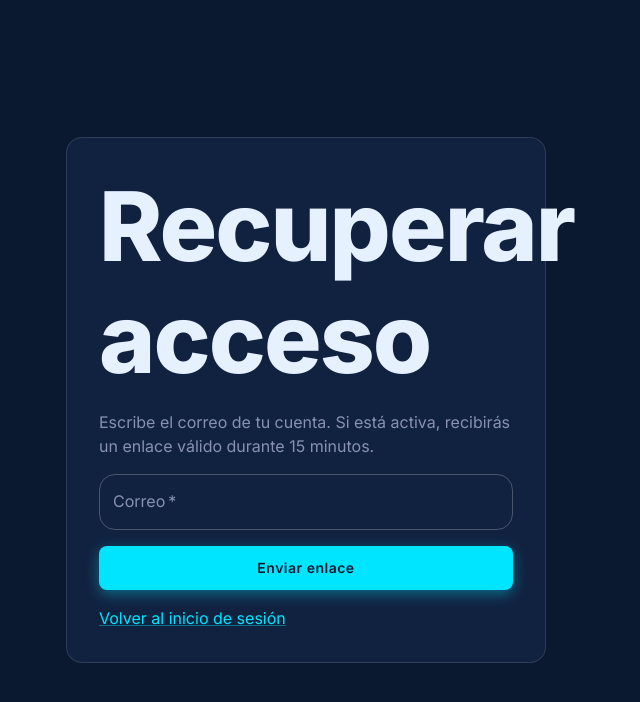
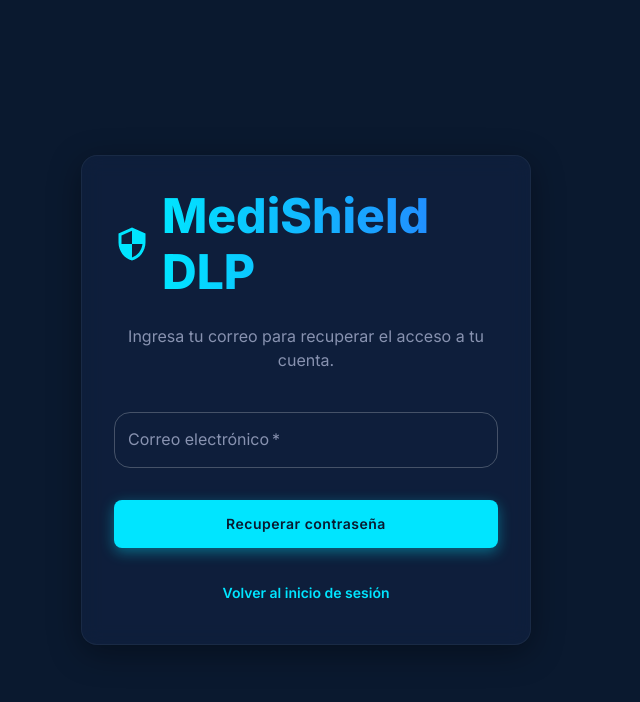
Before and after one commit to EstebanRodriguezSarmiento19/MediShield-DLP, a React (Vite) app in the folder client/: page /forgot-password in a window 1280 px wide. Shown: the top 702 px of the page, without its empty margins (334-974 px from the left). Built offline with nearby package versions, Linux system fonts and the light colour scheme; no server answers.

Commit message:
Fix: Diseño corregido en pantallas de autenticación y solucion bug de contraseña

```diff
--- a/client/src/features/auth/ForgotPasswordPage.jsx
+++ b/client/src/features/auth/ForgotPasswordPage.jsx
@@ -1,24 +1,60 @@
-import {useState} from 'react';
-import {Alert,Box,Button,Link,Paper,Stack,TextField,Typography} from '@mui/material';
-import {Link as RouterLink} from 'react-router-dom';
-import api from '../../shared/services/api.js';
+import { useState } from 'react';
+import { Box, Card, CardContent, TextField, Button, Typography, Link as MuiLink, Alert } from '@mui/material';
+import { Security as SecurityIcon } from '@mui/icons-material';
+import { Link } from 'react-router-dom';
 
-export default function ForgotPasswordPage(){
- const [email,setEmail]=useState(''),[busy,setBusy]=useState(false),[error,setError]=useState(''),[done,setDone]=useState(false);
- async function submit(event){
-  event.preventDefault();setBusy(true);setError('');
-  try{await api.post('/auth/password/forgot',{email});setDone(true);}
-  catch(err){setError(err.message);}finally{setBusy(false);}
- }
- return <Box sx={{minHeight:'100vh',display:'grid',placeItems:'center',p:2}}><Paper variant="outlined" sx={{p:4,width:'100%',maxWidth:480}}>
-  <Stack spacing={2} component="form" onSubmit={submit}>
-   <Typography variant="h1">Recuperar acceso</Typography>
-   <Typography color="text.secondary">Escribe el correo de tu cuenta. Si está activa, recibirás un enlace válido durante 15 minutos.</Typography>
-   <TextField label="Correo" type="email" autoComplete="email" value={email} onChange={event=>setEmail(event.target.value)} required/>
-   {error&&<Alert severity="error">{error}</Alert>}
-   {done&&<Alert severity="success">Si la cuenta existe y está activa, recibirás un enlace para elegir una contraseña nueva. Revisa también la carpeta de spam.</Alert>}
-   <Button type="submit" variant="contained" disabled={busy}>{busy?'Enviando…':'Enviar enlace'}</Button>
-   <Link component={RouterLink} to="/login">Volver al inicio de sesión</Link>
-  </Stack>
- </Paper></Box>;
+export default function ForgotPasswordPage() {
+  const [correo, setCorreo] = useState('');
+  const [mensaje, setMensaje] = useState('');
+  const [error, setError] = useState('');
+
+  const handleSubmit = async (e) => {
+    e.preventDefault();
+    setError('');
+    setMensaje('');
+
+    try {
+      // TU LÓGICA DE API AQUÍ
+      console.log('Solicitando recuperación para:', correo);
+      setMensaje('Si el correo está registrado, recibirás un enlace de recuperación en breve.');
+    } catch (err) {
+      setError('Hubo un problema al procesar la solicitud.');
+    }
+  };
+
+  return (
+    <Box sx={{ display: 'flex', minHeight: '100vh', alignItems: 'center', justifyContent: 'center', p: 2 }}>
+      <Card sx={{ maxWidth: 450, width: '100%', p: 2 }}>
+        <CardContent>
+          <Box sx={{ display: 'flex', alignItems: 'center', justifyContent: 'center', mb: 3 }}>
+            <SecurityIcon sx={{ color: 'primary.main', mr: 1.5, fontSize: 36 }} />
+            <Typography variant="h3" component="h1" sx={{ fontWeight: 800, background: 'linear-gradient(90deg, #00E5FF 0%, #2979FF 100%)', WebkitBackgroundClip: 'text', WebkitTextFillColor: 'transparent' }}>
+              MediShield DLP
+            </Typography>
+          </Box>
+
+          <Typography variant="body1" color="text.secondary" sx={{ mb: 3, textAlign: 'center' }}>
+            Ingresa tu correo para recuperar el acceso a tu cuenta.
+          </Typography>
+
+          {error && <Alert severity="error" sx={{ mb: 3 }}>{error}</Alert>}
+          {mensaje && <Alert severity="success" sx={{ mb: 3 }}>{mensaje}</Alert>}
+
+          <form onSubmit={handleSubmit}>
+            <TextField fullWidth label="Correo electrónico" type="email" value={correo} onChange={(e) => setCorreo(e.target.value)} margin="normal" required variant="outlined" />
+
+            <Button fullWidth type="submit" variant="contained" color="primary" sx={{ mt: 3, mb: 2, py: 1.5 }}>
+              Recuperar contraseña
+            </Button>
+          </form>
+
+          <Box sx={{ textAlign: 'center', mt: 2 }}>
+            <MuiLink component={Link} to="/login" variant="body2" color="primary" sx={{ fontWeight: 600, textDecoration: 'none' }}>
+              Volver al inicio de sesión
+            </MuiLink>
+          </Box>
+        </CardContent>
+      </Card>
+    </Box>
+  );
 }
--- a/client/src/features/auth/LoginPage.jsx
+++ b/client/src/features/auth/LoginPage.jsx
@@ -1,27 +1,69 @@
-import {useEffect,useState} from 'react';
-import {Alert,Box,Button,Link,Paper,Stack,TextField,Typography} from '@mui/material';
-import {Link as RouterLink,Navigate} from 'react-router-dom';
-import {useAuth} from './AuthContext.jsx';
-import api from '../../shared/services/api.js';
+import { useState } from 'react';
+import { Box, Card, CardContent, TextField, Button, Typography, Link as MuiLink, Alert } from '@mui/material';
+import { Security as SecurityIcon } from '@mui/icons-material';
+import { Link, useNavigate } from 'react-router-dom';
+
 export default function LoginPage() {
- const {user,login}=useAuth();
- const [email,setEmail]=useState(''),[password,setPassword]=useState(''),[error,setError]=useState(''),[busy,setBusy]=useState(false);
- const [allowRegistration,setAllowRegistration]=useState(false);
- useEffect(()=>{api.get('/auth/config').then(response=>setAllowRegistration(response.data.allowPublicRegistration)).catch(()=>{});},[]);
- if(user)return <Navigate to="/dashboard" replace/>;
- async function submit(e){e.preventDefault();setError('');setBusy(true);try{await login(email,password);}catch(e){setError(e.message);}finally{setBusy(false);}}
- return <Box sx={{minHeight:'100vh',display:'grid',placeItems:'center',p:2}}>
-  <Paper variant="outlined" sx={{p:4,width:'100%',maxWidth:440}}>
-   <Typography variant="h1" gutterBottom>MediShield DLP</Typography>
-   <Typography color="text.secondary" sx={{mb:3}}>Acceso al laboratorio de protección de datos médicos.</Typography>
-   <Stack component="form" onSubmit={submit} spacing={2}>
-    <TextField label="Correo" type="email" autoComplete="username" value={email} onChange={e=>setEmail(e.target.value)} inputProps={{maxLength:150,pattern:"(?![^@]*\\.\\.)[a-zA-Z0-9](?:[a-zA-Z0-9._%+\\-]*[a-zA-Z0-9])?@[a-zA-Z0-9](?:[a-zA-Z0-9\\-]*[a-zA-Z0-9])?(?:\\.[a-zA-Z0-9](?:[a-zA-Z0-9\\-]*[a-zA-Z0-9])?)+",inputMode:"email"}} required/>
-    <TextField label="Contraseña" type="password" autoComplete="current-password" value={password} onChange={e=>setPassword(e.target.value)} required/>
-    {error&&<Alert severity="error">{error}</Alert>}
-    <Button type="submit" variant="contained" disabled={busy}>{busy?'Verificando…':'Iniciar sesión'}</Button>
-   </Stack>
-   <Typography variant="body2" sx={{mt:2,textAlign:'center'}}><Link component={RouterLink} to="/forgot-password">¿Olvidaste tu contraseña?</Link></Typography>
-   {allowRegistration&&<Typography variant="body2" sx={{mt:2,textAlign:'center'}}>¿No tienes cuenta? <Link component={RouterLink} to="/register">Regístrate</Link></Typography>}
-  </Paper>
- </Box>;
+  const navigate = useNavigate();
+  const [formData, setFormData] = useState({ correo: '', password: '' });
+  const [error, setError] = useState('');
+
+  const handleChange = (e) => {
+    setFormData({ ...formData, [e.target.name]: e.target.value });
+  };
+
+  const handleSubmit = async (e) => {
+    e.preventDefault();
+    setError('');
+
+    try {
+      // TU LÓGICA DE API AQUÍ (Ej: const res = await api.login(formData))
+      console.log('Iniciando sesión con:', formData);
+      navigate('/'); // Redirige al Dashboard
+    } catch (err) {
+      setError('Credenciales inválidas o cuenta no registrada.');
+    }
+  };
+
+  return (
+    <Box sx={{ display: 'flex', minHeight: '100vh', alignItems: 'center', justifyContent: 'center', p: 2 }}>
+      <Card sx={{ maxWidth: 450, width: '100%', p: 2 }}>
+        <CardContent>
+          <Box sx={{ display: 'flex', alignItems: 'center', justifyContent: 'center', mb: 3 }}>
+            <SecurityIcon sx={{ color: 'primary.main', mr: 1.5, fontSize: 36 }} />
+            <Typography variant="h3" component="h1" sx={{ fontWeight: 800, background: 'linear-gradient(90deg, #00E5FF 0%, #2979FF 100%)', WebkitBackgroundClip: 'text', WebkitTextFillColor: 'transparent' }}>
+              MediShield DLP
+            </Typography>
+          </Box>
+
+          <Typography variant="body1" color="text.secondary" sx={{ mb: 3, textAlign: 'center' }}>
+            Acceso al laboratorio de protección de datos médicos.
+          </Typography>
+
+          {error && <Alert severity="error" sx={{ mb: 3 }}>{error}</Alert>}
+
+          <form onSubmit={handleSubmit}>
+            <TextField fullWidth label="Correo electrónico" name="correo" type="email" value={formData.correo} onChange={handleChange} margin="normal" required variant="outlined" />
+            <TextField fullWidth label="Contraseña" name="password" type="password" value={formData.password} onChange={handleChange} margin="normal" required variant="outlined" />
+
+            <Button fullWidth type="submit" variant="contained" color="primary" sx={{ mt: 3, mb: 2, py: 1.5 }}>
+              Iniciar sesión
+            </Button>
+          </form>
+
+          <Box sx={{ display: 'flex', flexDirection: 'column', gap: 1.5, alignItems: 'center', mt: 2 }}>
+            <MuiLink component={Link} to="/forgot-password" variant="body2" color="primary" sx={{ fontWeight: 600, textDecoration: 'none' }}>
+              ¿Olvidaste tu contraseña?
+            </MuiLink>
+            <Typography variant="body2" color="text.secondary">
+              ¿No tienes cuenta?{' '}
+              <MuiLink component={Link} to="/register" color="primary" sx={{ fontWeight: 600, textDecoration: 'none' }}>
+                Regístrate
+              </MuiLink>
+            </Typography>
+          </Box>
+        </CardContent>
+      </Card>
+    </Box>
+  );
 }
--- a/client/src/features/auth/RegisterPage.jsx
+++ b/client/src/features/auth/RegisterPage.jsx
@@ -1,32 +1,85 @@
-import {useState} from 'react';
-import {Alert,Box,Button,Link,Paper,Stack,TextField,Typography} from '@mui/material';
-import {Link as RouterLink,Navigate} from 'react-router-dom';
-import {useAuth} from './AuthContext.jsx';
+import { useState } from 'react';
+import { Box, Card, CardContent, TextField, Button, Typography, Link as MuiLink, Alert } from '@mui/material';
+import { Security as SecurityIcon } from '@mui/icons-material';
+import { Link, useNavigate } from 'react-router-dom';
+
 export default function RegisterPage() {
- const {user,register}=useAuth();
- const [name,setName]=useState(''),[email,setEmail]=useState('');
- const [error,setError]=useState(''),[busy,setBusy]=useState(false),[done,setDone]=useState(false);
- if(user)return <Navigate to="/dashboard" replace/>;
- async function submit(e){
-  e.preventDefault();setError('');
-  setBusy(true);
-  try{await register(name,email);setDone(true);}catch(err){setError(err.message);}finally{setBusy(false);}
- }
- return <Box sx={{minHeight:'100vh',display:'grid',placeItems:'center',p:2}}>
-  <Paper variant="outlined" sx={{p:4,width:'100%',maxWidth:440}}>
-   <Typography variant="h1" gutterBottom>Crear cuenta</Typography>
-   <Typography color="text.secondary" sx={{mb:3}}>Confirma tu correo antes de crear una contraseña y acceder al laboratorio.</Typography>
-   {done?<Alert severity="success">Si el correo puede registrarse, recibirás un enlace para confirmarlo. Revisa también la carpeta de spam. El enlace vence en 15 minutos.</Alert>:<Stack component="form" onSubmit={submit} spacing={2}>
-    <TextField label="Nombre completo" autoComplete="name" value={name} onChange={e=>setName(e.target.value)} inputProps={{maxLength:150}} required/>
-    <TextField label="Correo" type="email" autoComplete="username" value={email} onChange={e=>setEmail(e.target.value)} inputProps={{maxLength:150,pattern:"(?![^@]*\\.\\.)[a-zA-Z0-9](?:[a-zA-Z0-9._%+\\-]*[a-zA-Z0-9])?@[a-zA-Z0-9](?:[a-zA-Z0-9\\-]*[a-zA-Z0-9])?(?:\\.[a-zA-Z0-9](?:[a-zA-Z0-9\\-]*[a-zA-Z0-9])?)+",inputMode:"email"}} required/>
-    <TextField label="Contraseña" type="password" autoComplete="new-password" value={password} onChange={e=>setPassword(e.target.value)}
-     error={tooShort} helperText={`Entre ${MIN_PASSWORD} y 128 caracteres.`} inputProps={{maxLength:128}} required/>
-    <TextField label="Confirmar contraseña" type="password" autoComplete="new-password" value={confirm} onChange={e=>setConfirm(e.target.value)}
-     error={mismatch} helperText={mismatch?'Las contraseñas no coinciden.':' '} inputProps={{maxLength:128}} required/>
-    {error&&<Alert severity="error">{error}</Alert>}
-    <Button type="submit" variant="contained" disabled={busy}>{busy?'Enviando…':'Enviar enlace de confirmación'}</Button>
-   </Stack>}
-   <Typography variant="body2" sx={{mt:2,textAlign:'center'}}>¿Ya tienes cuenta? <Link component={RouterLink} to="/login">Inicia sesión</Link></Typography>
-  </Paper>
- </Box>;
+  const navigate = useNavigate();
+  // Estado correcto del formulario
+  const [formData, setFormData] = useState({
+    nombre: '',
+    correo: '',
+    password: '',
+    confirmPassword: ''
+  });
+  const [error, setError] = useState('');
+
+  const handleChange = (e) => {
+    setFormData({ ...formData, [e.target.name]: e.target.value });
+  };
+
+  const handleSubmit = async (e) => {
+    e.preventDefault();
+    setError('');
+
+    // SOLUCIÓN AL ERROR: Se usa formData.password en lugar de la variable password suelta
+    if (formData.password !== formData.confirmPassword) {
+      setError('Las contraseñas no coinciden.');
+      return;
+    }
+    if (formData.password.length < 6) {
+      setError('La contraseña debe tener al menos 6 caracteres.');
+      return;
+    }
+
+    try {
+      // TU LÓGICA DE API AQUÍ (Ej: await api.register(formData))
+      console.log('Registrando:', formData);
+      navigate('/login'); // Redirige al login tras registrar
+    } catch (err) {
+      setError('Ocurrió un error en el registro.');
+    }
+  };
+
+  return (
+    <Box sx={{ display: 'flex', minHeight: '100vh', alignItems: 'center', justifyContent: 'center', p: 2 }}>
+      <Card sx={{ maxWidth: 450, width: '100%', p: 2 }}>
+        <CardContent>
+          {/* Título Moderno y Corregido */}
+          <Box sx={{ display: 'flex', alignItems: 'center', justifyContent: 'center', mb: 3 }}>
+            <SecurityIcon sx={{ color: 'primary.main', mr: 1.5, fontSize: 36 }} />
+            <Typography variant="h3" component="h1" sx={{ fontWeight: 800, background: 'linear-gradient(90deg, #00E5FF 0%, #2979FF 100%)', WebkitBackgroundClip: 'text', WebkitTextFillColor: 'transparent' }}>
+              MediShield DLP
+            </Typography>
+          </Box>
+
+          <Typography variant="body1" color="text.secondary" sx={{ mb: 3, textAlign: 'center' }}>
+            Registro en el laboratorio de protección de datos médicos.
+          </Typography>
+
+          {error && <Alert severity="error" sx={{ mb: 3 }}>{error}</Alert>}
+
+          <form onSubmit={handleSubmit}>
+            <TextField fullWidth label="Nombre completo" name="nombre" value={formData.nombre} onChange={handleChange} margin="normal" required variant="outlined" />
+            <TextField fullWidth label="Correo electrónico" name="correo" type="email" value={formData.correo} onChange={handleChange} margin="normal" required variant="outlined" />
+            <TextField fullWidth label="Contraseña" name="password" type="password" value={formData.password} onChange={handleChange} margin="normal" required variant="outlined" />
+            <TextField fullWidth label="Confirmar contraseña" name="confirmPassword" type="password" value={formData.confirmPassword} onChange={handleChange} margin="normal" required variant="outlined" />
+
+            <Button fullWidth type="submit" variant="contained" color="primary" sx={{ mt: 3, mb: 2, py: 1.5 }}>
+              Registrarse
+            </Button>
+          </form>
+
+          <Box sx={{ textAlign: 'center', mt: 2 }}>
+            <Typography variant="body2" color="text.secondary">
+              ¿Ya tienes cuenta?{' '}
+              <MuiLink component={Link} to="/login" color="primary" sx={{ fontWeight: 600, textDecoration: 'none' }}>
+                Inicia sesión aquí
+              </MuiLink>
+            </Typography>
+          </Box>
+        </CardContent>
+      </Card>
+    </Box>
+  );
 }
```
